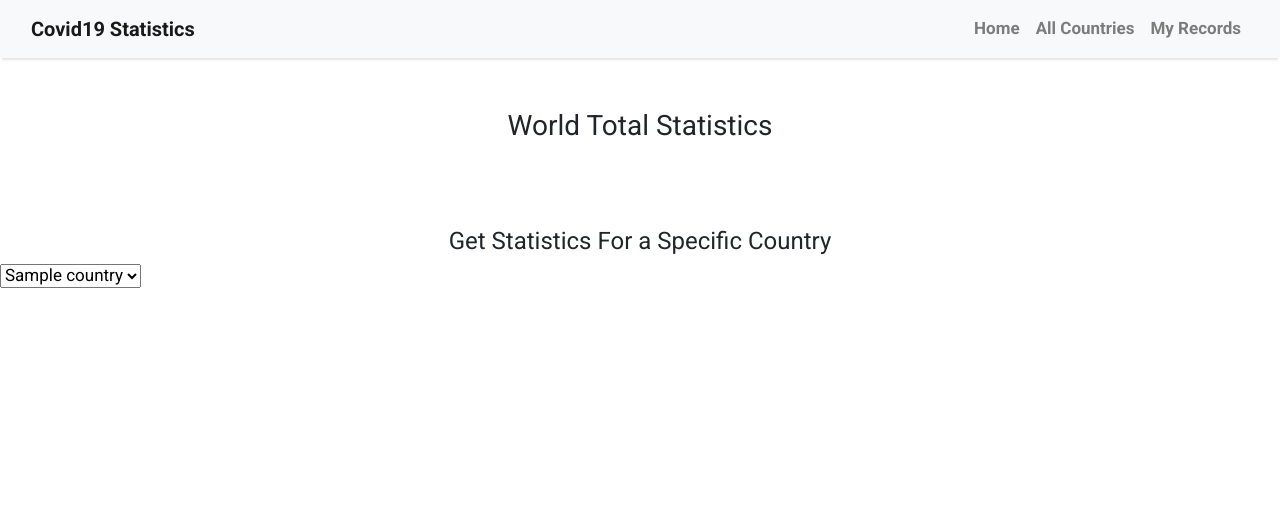
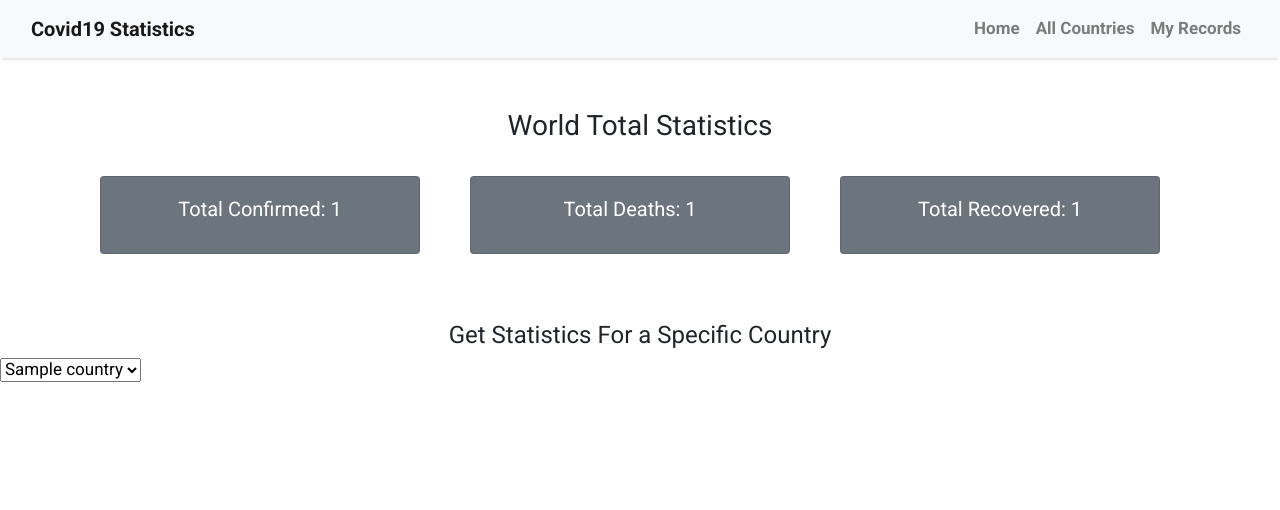
Before and after one commit to BatoolBtoush/covid-django, a Django app: page /home in a window 1280 px wide. Shown: the top 510 px of the page. Run offline with Django 4.2, Linux system fonts and the light colour scheme; a database or web service that is not in the repository returns one stand-in record (values such as "Sample title"); data that the repository does not hold is empty; some libraries are stand-ins or nearby versions.

Commit message:
home page

```diff
--- a/covid_19_app/urls.py
+++ b/covid_19_app/urls.py
@@ -1,9 +1,9 @@
 from django.urls import path, include
-from .views import search
+from .views import home
 
 
 urlpatterns = [
-    path('home', search, name='home')
+    path('home', home, name='home')
 
 
 ]
--- a/covid_19_app/views.py
+++ b/covid_19_app/views.py
@@ -3,10 +3,15 @@ import requests
 
 # Create your views here.
 
-# def home(request):
-#     response = requests.get('https://api.covid19api.com/world/total').json()
-#     context = {'response':response}
-#     return render(request, 'home.html', context)
+def home(request):
+    first_response = requests.get('https://api.covid19api.com/world/total').json()
+    # second_response = requests.get('https://api.covid19api.com/country/south-africa/status/confirmed?from=2020-09-06T00:00:00Z&to=2020-09-11T00:00:00Z').json()
+    second_response = requests.get('https://api.covid19api.com/countries').json()
+    my_list = []
+    for i in range(0, len(second_response)):
+        my_list.append(second_response[i]['Country'])
+    return render(request, 'home.html', {'first_response':first_response, 'my_list': my_list})
+
 
 
 
@@ -17,18 +22,3 @@ def search(request):
         my_list.append(response[i]['Country'])
     context = {'my_list': my_list}
     return render(request, 'home.html', context)
-
-
-
-# class HomePage(TemplateView):
-#     template_name = 'home.html'
-
-#     def home(self, request):
-#         response = requests.get('https://api.covid19api.com/world/total').json()
-#         print('res',response.data)
-#         return render(request, 'home.html', {'response': response})
-
-
-#     def other(self, request):
-#         reoth = requests.get('https://api.covid19api.com/country/south-africa/status/confirmed?from=2020-09-06T00:00:00Z&to=2020-09-11T00:00:00Z').json()
-#         return render(request, 'home.html', {'response': reoth})
--- a/templates/home.html
+++ b/templates/home.html
@@ -13,14 +13,14 @@
 
 <br>
 
-<!-- <div class="container">
+<div class="container">
     <div class="card-group">
 
 
         <div class=" col-md-4">
             <div class="card text-white bg-secondary mb-3" style="max-width: 20rem;">
                 <div class="card-body">
-                    <h5 class="card-title text-center">Total Confirmed: {{response.TotalConfirmed}}</h5>
+                    <h5 class="card-title text-center">Total Confirmed: {{first_response.TotalConfirmed}}</h5>
                 </div>
             </div>
         </div>
@@ -28,7 +28,7 @@
         <div class=" col-md-4">
             <div class="card text-white bg-secondary mb-3" style="max-width: 20rem;">
                 <div class="card-body">
-                    <h5 class="card-title text-center">Total Deaths: {{response.TotalDeaths}}</h5>
+                    <h5 class="card-title text-center">Total Deaths: {{first_response.TotalDeaths}}</h5>
                 </div>
             </div>
         </div>
@@ -36,13 +36,13 @@
         <div class=" col-md-4">
             <div class="card text-white bg-secondary mb-3" style="max-width: 20rem;">
                 <div class="card-body">
-                    <h5 class="card-title text-center">Total Recovered: {{response.TotalRecovered}}</h5>
+                    <h5 class="card-title text-center">Total Recovered: {{first_response.TotalRecovered}}</h5>
                 </div>
             </div>
         </div>
     </div>
 </div>
- -->
+
 
 <br>
 
@@ -50,7 +50,6 @@
 <br>
 
 <h4 class="text-center">Get Statistics For a Specific Country </h4>
-
 
 
 <select name="" id="">
@@ -62,9 +61,7 @@
 
 </select>
 
-
-
-<!-- {% for object in response %}
+<!-- {% for object in second_response %}
 
 
 <div class="card text-light bg-dark" style="width: 35rem;">
```
